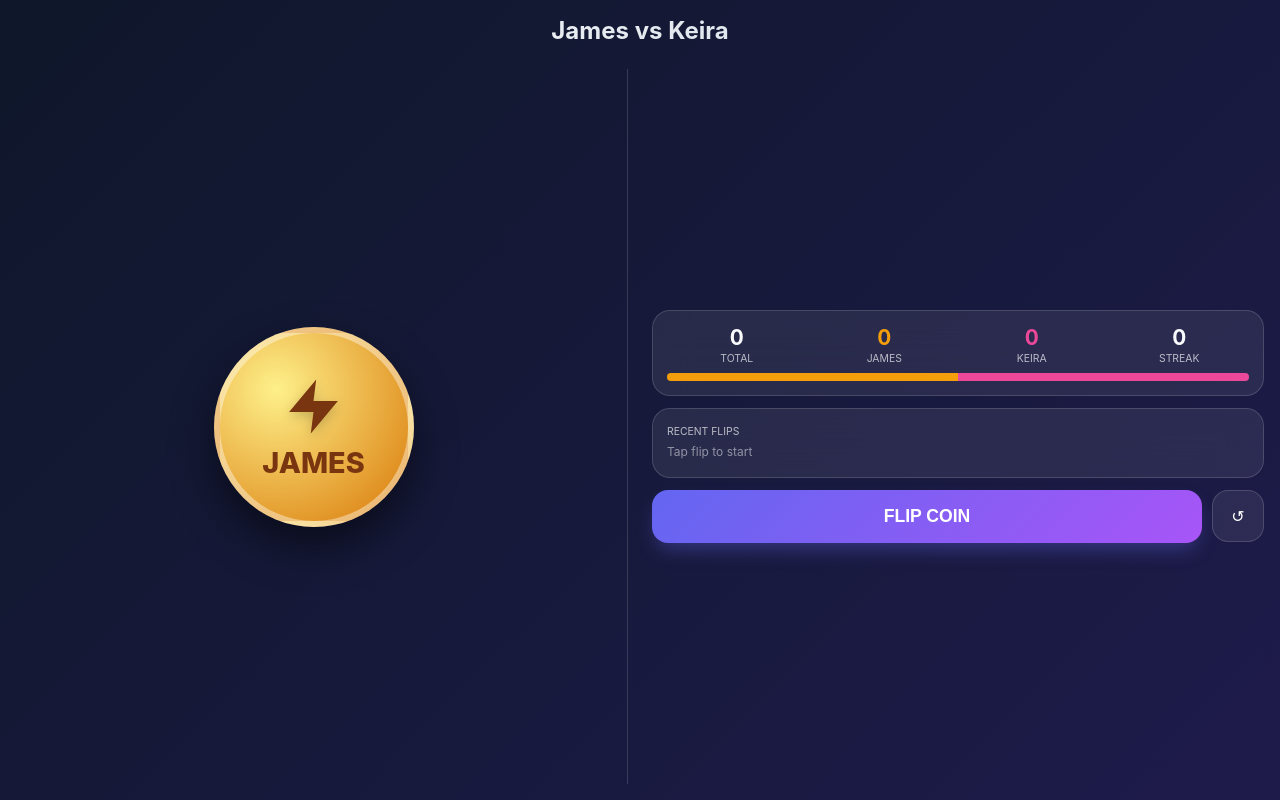
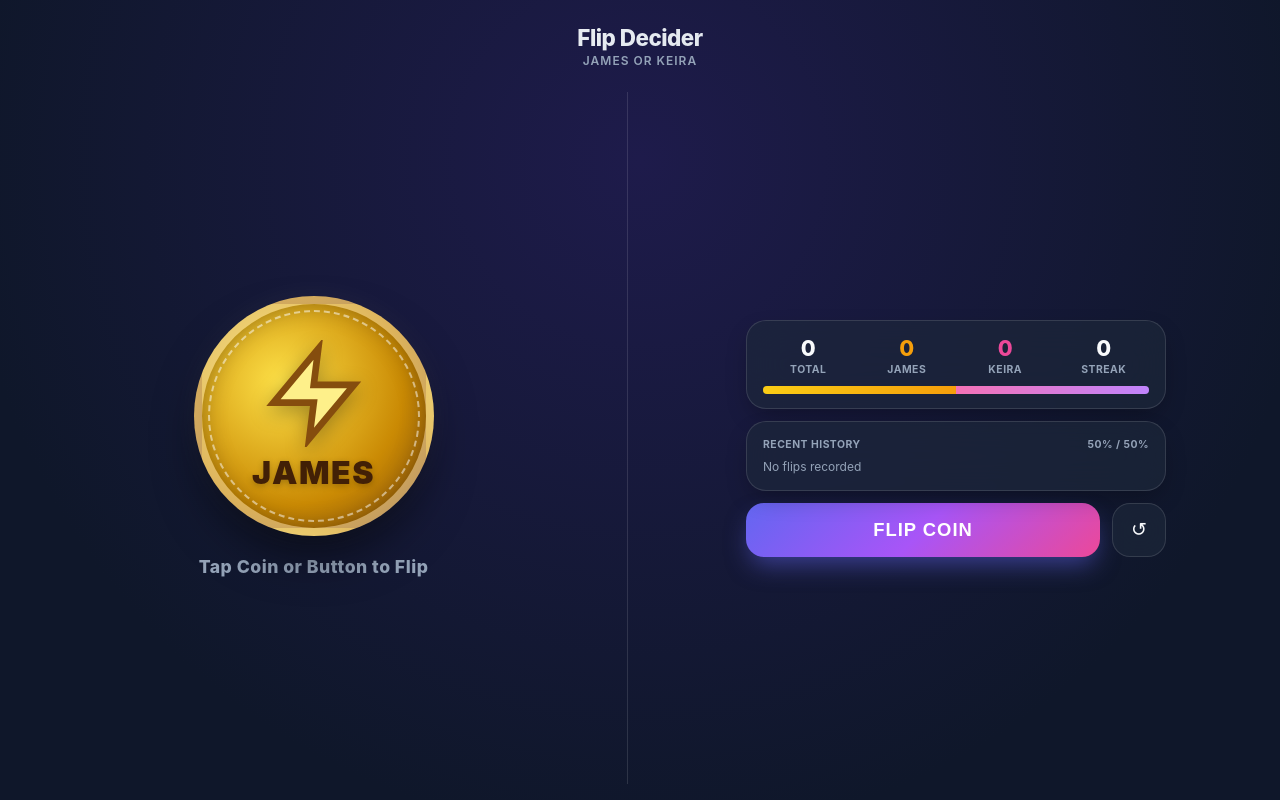
Before and after one commit to OrlandoTragic/CoinFlipper, a plain HTML site: page index.html in a window 1280 px wide. Drawn offline with nearby package versions, Linux system fonts and the light colour scheme.

Commit message:
Update index.html Duo testing

```diff
--- a/index.html
+++ b/index.html
@@ -2,17 +2,28 @@
 <html lang="en">
 <head>
   <meta charset="UTF-8">
-  <meta name="viewport" content="width=device-width, initial-scale=1.0, viewport-fit=cover">
+  <meta name="viewport" content="width=device-width, initial-scale=1.0, maximum-scale=1.0, user-scalable=no, viewport-fit=cover">
+  <meta name="theme-color" content="#0f172a">
+  <meta name="apple-mobile-web-app-capable" content="yes">
+  <meta name="apple-mobile-web-app-status-bar-style" content="black-translucent">
   <title>Coin Flipper - James vs Keira</title>
+
+  <!-- Canvas Confetti Library for wins -->
   <script src="https://cdn.jsdelivr.net/npm/canvas-confetti@1.6.0/dist/confetti.browser.min.js"></script>
+
   <style>
+    /* Design Tokens & Universal Reset */
     :root {
-      --bg-gradient: linear-gradient(135deg, #0f172a 0%, #1e1b4b 100%);
-      --glass: rgba(255, 255, 255, 0.08);
-      --glass-border: rgba(255, 255, 255, 0.15);
-      --james-yellow: #f59e0b;
+      --bg-slate: #0f172a;
+      --bg-gradient: radial-gradient(circle at 50% 20%, #1e1b4b 0%, #0f172a 75%);
+      --glass-bg: rgba(30, 41, 59, 0.65);
+      --glass-border: rgba(255, 255, 255, 0.12);
+      --james-gold: #f59e0b;
+      --james-accent: #fef08a;
       --keira-pink: #ec4899;
-      --text-light: #f8fafc;
+      --keira-purple: #c084fc;
+      --text-main: #f8fafc;
+      --text-muted: #94a3b8;
     }
 
     * {
@@ -24,76 +35,100 @@
       -webkit-tap-highlight-color: transparent;
     }
 
-    body {
-      font-family: -apple-system, BlinkMacSystemFont, "SF Pro Display", "SF Pro Text", sans-serif;
-      background: var(--bg-gradient);
-      color: var(--text-light);
-      min-height: 100vh;
-      min-height: -webkit-fill-available;
+    /* Edge-to-Edge Safari Safe Area Canvas Setup */
+    html, body {
+      background-color: var(--bg-slate);
+      background-image: var(--bg-gradient);
+      color: var(--text-main);
+      height: 100%;
+      width: 100%;
+      overflow: hidden;
+      font-family: -apple-system, BlinkMacSystemFont, "SF Pro Display", "SF Pro Text", "Helvetica Neue", sans-serif;
+    }
+
+    /* Safe Area Padding Shell */
+    .app-viewport {
       display: flex;
       flex-direction: column;
-      overflow-x: hidden;
+      height: 100%;
+      width: 100%;
+      padding-top: max(env(safe-area-inset-top), 16px);
+      padding-bottom: max(env(safe-area-inset-bottom), 16px);
+      padding-left: max(env(safe-area-inset-left), 20px);
+      padding-right: max(env(safe-area-inset-right), 20px);
+      justify-content: space-between;
     }
 
-    /* Layout - Default Single Screen */
-    .app-container {
-      display: grid;
-      grid-template-rows: auto auto 1fr;
-      height: 100vh;
-      padding: max(16px, env(safe-area-inset-top)) max(16px, env(safe-area-inset-right)) max(16px, env(safe-area-inset-bottom)) max(16px, env(safe-area-inset-left));
-      gap: 16px;
-      overflow-y: auto;
-    }
-
-    /* iPhone Duo Spanning & Foldable Posture Support */
-    @media (screen-spanning: single-fold-vertical), (min-width: 700px) and (orientation: landscape) {
-      .app-container {
+    /* Dual Screen & Spanning Adaptation for Duo Devices */
+    @media (screen-spanning: single-fold-vertical), (min-width: 768px) and (orientation: landscape) {
+      .app-viewport {
+        display: grid;
+        grid-template-columns: 1fr 1fr;
         grid-template-rows: auto 1fr;
-        grid-template-columns: 1fr 1fr;
         gap: 24px;
-        overflow: hidden;
+        align-items: center;
       }
-
       .header-area {
         grid-column: span 2;
       }
-
       .stage-panel {
         border-right: 1px solid var(--glass-border);
-        padding-right: 16px;
+        padding-right: 20px;
+        height: 100%;
       }
     }
 
-    header {
+    /* App Header */
+    .header-area {
       text-align: center;
+      padding-top: 8px;
     }
 
-    h1 {
-      font-size: 1.5rem;
-      font-weight: 700;
-      background: linear-gradient(135deg, #fff 0%, #cbd5e1 100%);
+    .app-title {
+      font-size: 1.4rem;
+      font-weight: 800;
+      letter-spacing: -0.5px;
+      background: linear-gradient(135deg, #ffffff 0%, #cbd5e1 100%);
       -webkit-background-clip: text;
       -webkit-text-fill-color: transparent;
     }
 
-    /* Stage Panel */
+    .app-subtitle {
+      font-size: 0.75rem;
+      font-weight: 600;
+      color: var(--text-muted);
+      margin-top: 2px;
+      text-transform: uppercase;
+      letter-spacing: 1px;
+    }
+
+    /* Central 3D Stage Section */
     .stage-panel {
+      flex: 1 1 auto;
       display: flex;
       flex-direction: column;
       align-items: center;
       justify-content: center;
       position: relative;
-      perspective: 1000px;
-      gap: 20px;
+      perspective: 1200px;
+      margin: 12px 0;
     }
 
-    /* 3D Coin */
+    /* Coin Glow & Interactive Target */
     .coin-wrapper {
-      width: 200px;
-      height: 200px;
+      width: min(62vw, 240px);
+      height: min(62vw, 240px);
+      max-width: 250px;
+      max-height: 250px;
       position: relative;
       transform-style: preserve-3d;
       cursor: pointer;
+      border-radius: 50%;
+      transition: transform 0.15s ease-out;
+    }
+
+    .coin-wrapper:active {
+      transform: scale(0.96);
     }
 
     .coin {
@@ -102,7 +137,7 @@
       position: absolute;
       transform-style: preserve-3d;
       border-radius: 50%;
-      box-shadow: 0 20px 40px rgba(0,0,0,0.5), inset 0 0 15px rgba(255,255,255,0.3);
+      box-shadow: 0 25px 50px -12px rgba(0, 0, 0, 0.65), 0 0 30px rgba(255, 255, 255, 0.05);
     }
 
     .coin-face {
@@ -116,50 +151,91 @@
       flex-direction: column;
       align-items: center;
       justify-content: center;
-      border: 6px solid rgba(255,255,255,0.4);
+      border: 8px solid rgba(255, 255, 255, 0.35);
+      box-shadow: inset 0 0 25px rgba(0, 0, 0, 0.3);
     }
 
+    /* James Side Styling */
     .face-james {
-      background: radial-gradient(circle at 30% 30%, #fef08a, #d97706);
-      color: #78350f;
+      background: radial-gradient(circle at 35% 35%, #fde047 0%, #ca8a04 60%, #854d0e 100%);
+      color: #422006;
+      transform: rotateY(0deg);
     }
 
+    .face-james::before {
+      content: '';
+      position: absolute;
+      inset: 6px;
+      border-radius: 50%;
+      border: 2px dashed rgba(255, 255, 255, 0.5);
+      pointer-events: none;
+    }
+
+    /* Keira Side Styling */
     .face-keira {
-      background: radial-gradient(circle at 30% 30%, #fbcfe8, #c084fc);
-      color: #581c87;
+      background: radial-gradient(circle at 35% 35%, #f472b6 0%, #c084fc 60%, #6366f1 100%);
+      color: #ffffff;
       transform: rotateY(180deg);
     }
 
-    .coin-title {
-      font-size: 1.8rem;
-      font-weight: 800;
+    .face-keira::before {
+      content: '';
+      position: absolute;
+      inset: 6px;
+      border-radius: 50%;
+      border: 2px dashed rgba(255, 255, 255, 0.5);
+      pointer-events: none;
+    }
+
+    .coin-name {
+      font-size: clamp(1.4rem, 5vw, 2rem);
+      font-weight: 900;
       margin-top: 6px;
       text-transform: uppercase;
+      letter-spacing: 1.5px;
+      text-shadow: 0 2px 6px rgba(0, 0, 0, 0.25);
     }
 
-    .icon-svg {
-      width: 65px;
-      height: 65px;
-      filter: drop-shadow(0 4px 6px rgba(0,0,0,0.2));
+    .coin-icon {
+      width: 48%;
+      height: 48%;
+      filter: drop-shadow(0 6px 10px rgba(0, 0, 0, 0.3));
     }
 
-    /* Controls & Dashboard */
+    /* Dynamic Outcome Banner */
+    .status-banner {
+      margin-top: 16px;
+      font-size: 1.1rem;
+      font-weight: 800;
+      height: 28px;
+      display: flex;
+      align-items: center;
+      justify-content: center;
+      text-align: center;
+      letter-spacing: 0.5px;
+    }
+
+    /* Dashboard & Glass Cards Panel */
     .dashboard-panel {
       display: flex;
       flex-direction: column;
       gap: 12px;
-      justify-content: center;
+      width: 100%;
+      max-width: 420px;
+      margin: 0 auto;
     }
 
     .glass-card {
-      background: var(--glass);
+      background: var(--glass-bg);
       backdrop-filter: blur(20px);
       -webkit-backdrop-filter: blur(20px);
       border: 1px solid var(--glass-border);
-      border-radius: 18px;
-      padding: 14px;
+      border-radius: 20px;
+      padding: 14px 16px;
+      box-shadow: 0 10px 25px -5px rgba(0, 0, 0, 0.3);
     }
 
+    /* Stats Grid */
     .stats-grid {
       display: grid;
       grid-template-columns: repeat(4, 1fr);
@@ -167,59 +243,84 @@
       text-align: center;
     }
 
-    .stat-val {
-      font-size: 1.3rem;
-      font-weight: 700;
+    .stat-number {
+      font-size: 1.35rem;
+      font-weight: 800;
     }
 
     .stat-label {
       font-size: 0.65rem;
+      font-weight: 700;
       text-transform: uppercase;
-      opacity: 0.7;
+      color: var(--text-muted);
       margin-top: 2px;
+      letter-spacing: 0.5px;
     }
 
-    /* Win Percentage Bar */
-    .ratio-bar-container {
+    /* Win Percentage Distribution Bar */
+    .ratio-bar-wrapper {
       height: 8px;
-      background: rgba(255,255,255,0.1);
+      background: rgba(255, 255, 255, 0.1);
       border-radius: 4px;
       overflow: hidden;
       display: flex;
-      margin-top: 8px;
+      margin-top: 10px;
     }
 
-    .ratio-james {
-      background: var(--james-yellow);
+    .bar-james {
+      background: linear-gradient(90deg, #facc15, #f59e0b);
       width: 50%;
-      transition: width 0.3s ease;
+      transition: width 0.4s ease;
     }
 
-    .ratio-keira {
-      background: var(--keira-pink);
+    .bar-keira {
+      background: linear-gradient(90deg, #f472b6, #c084fc);
       width: 50%;
-      transition: width 0.3s ease;
+      transition: width 0.4s ease;
     }
 
-    /* History Chips */
-    .history-container {
+    /* History Chips Scroll Area */
+    .history-card {
       display: flex;
-      gap: 6px;
-      overflow-x: auto;
-      padding-bottom: 4px;
+      flex-direction: column;
+      gap: 8px;
     }
 
-    .history-chip {
-      padding: 4px 10px;
+    .history-header {
+      display: flex;
+      justify-content: space-between;
+      align-items: center;
+    }
+
+    .history-chips {
+      display: flex;
+      gap: 8px;
+      overflow-x: auto;
+      padding-bottom: 2px;
+      scrollbar-width: none;
+    }
+
+    .history-chips::-webkit-scrollbar {
+      display: none;
+    }
+
+    .chip {
+      padding: 4px 12px;
       border-radius: 12px;
       font-size: 0.75rem;
-      font-weight: 700;
+      font-weight: 800;
       white-space: nowrap;
+      animation: chipPop 0.25s cubic-bezier(0.175, 0.885, 0.32, 1.275);
+    }
+
+    @keyframes chipPop {
+      0% { transform: scale(0.6); opacity: 0; }
+      100% { transform: scale(1); opacity: 1; }
     }
 
     .chip-james {
       background: rgba(245, 158, 11, 0.2);
-      color: var(--james-yellow);
+      color: var(--james-gold);
       border: 1px solid rgba(245, 158, 11, 0.4);
     }
 
@@ -229,176 +330,241 @@
       border: 1px solid rgba(236, 72, 153, 0.4);
     }
 
-    /* Action Buttons */
-    .controls-row {
+    /* Action Buttons Row */
+    .action-row {
       display: grid;
       grid-template-columns: 1fr auto;
-      gap: 10px;
+      gap: 12px;
     }
 
-    .flip-btn {
+    .btn-flip {
       padding: 16px;
-      border-radius: 16px;
+      border-radius: 18px;
       border: none;
-      background: linear-gradient(135deg, #6366f1 0%, #a855f7 100%);
-      color: #fff;
-      font-size: 1.1rem;
-      font-weight: 700;
-      box-shadow: 0 10px 20px -5px rgba(99, 102, 241, 0.4);
+      background: linear-gradient(135deg, #6366f1 0%, #a855f7 50%, #ec4899 100%);
+      color: #ffffff;
+      font-size: 1.15rem;
+      font-weight: 800;
+      letter-spacing: 1px;
+      box-shadow: 0 12px 25px -5px rgba(99, 102, 241, 0.5);
       cursor: pointer;
+      transition: transform 0.1s ease, box-shadow 0.1s ease;
     }
 
-    .flip-btn:active {
-      transform: scale(0.98);
+    .btn-flip:active {
+      transform: scale(0.97);
     }
 
-    .icon-btn {
-      width: 52px;
-      height: 52px;
-      border-radius: 16px;
+    .btn-icon {
+      width: 54px;
+      height: 54px;
+      border-radius: 18px;
       border: 1px solid var(--glass-border);
-      background: var(--glass);
-      color: #fff;
+      background: var(--glass-bg);
+      color: var(--text-main);
       display: flex;
       align-items: center;
       justify-content: center;
       cursor: pointer;
-      font-size: 1rem;
+      font-size: 1.2rem;
+      backdrop-filter: blur(20px);
+      -webkit-backdrop-filter: blur(20px);
+      transition: transform 0.1s ease;
+    }
+
+    .btn-icon:active {
+      transform: scale(0.92);
     }
   </style>
 </head>
 <body>
 
-  <div class="app-container">
+  <div class="app-viewport">
+
+    <!-- Top Bar Title -->
     <div class="header-area">
-      <header>
-        <h1>James vs Keira</h1>
-      </header>
+      <div class="app-title">Flip Decider</div>
+      <div class="app-subtitle">James or Keira</div>
     </div>
 
-    <!-- Stage Panel -->
+    <!-- Center 3D Stage Section -->
     <div class="stage-panel">
       <div class="coin-wrapper" onclick="flipCoin()">
         <div class="coin" id="coin">
+
+          <!-- Side A: James -->
           <div class="coin-face face-james">
-            <svg class="icon-svg" viewBox="0 0 24 24" fill="currentColor">
-              <path d="M13 2L3 14h9l-1 8 10-12h-9l1-8z"/>
+            <svg class="coin-icon" viewBox="0 0 24 24" fill="#fef08a" stroke="#854d0e" stroke-width="1.5">
+              <polygon points="13 2 3 14 12 14 11 22 21 10 12 10 13 2"></polygon>
             </svg>
-            <div class="coin-title">James</div>
+            <div class="coin-name">JAMES</div>
           </div>
+
+          <!-- Side B: Keira -->
           <div class="coin-face face-keira">
-            <svg class="icon-svg" viewBox="0 0 24 24" fill="currentColor">
-              <path d="M20 12c0-3.87-3.13-7-7-7s-7 3.13-7 7c0 2.38 1.19 4.47 3 5.74V21l4-2 4 2v-3.26c1.81-1.27 3-3.36 3-5.74z"/>
+            <svg class="coin-icon" viewBox="0 0 100 100" fill="none">
+              <path d="M52 25 L68 5 L58 30 Z" fill="#fde047" stroke="#eab308" stroke-width="2" />
+              <path d="M35 30 Q28 15 42 28 Z" fill="#f472b6" stroke="#fff" stroke-width="1.5"/>
+              <path d="M48 32 Q45 18 54 30 Z" fill="#f472b6" stroke="#fff" stroke-width="1.5"/>
+              <path d="M30 45 C30 28 60 28 65 42 C70 52 65 65 50 68 C40 70 30 60 30 45 Z" fill="#ffffff"/>
+              <path d="M30 35 Q20 40 25 50 Q18 58 28 65" stroke="#ec4899" stroke-width="5" stroke-linecap="round"/>
+              <path d="M26 38 Q16 43 21 53 Q14 61 24 68" stroke="#a855f7" stroke-width="4" stroke-linecap="round"/>
+              <path d="M22 41 Q12 46 17 56" stroke="#3b82f6" stroke-width="3" stroke-linecap="round"/>
+              <circle cx="52" cy="45" r="3" fill="#1e1b4b"/>
+              <circle cx="58" cy="52" r="4" fill="#f472b6" opacity="0.6"/>
             </svg>
-            <div class="coin-title">Keira</div>
+            <div class="coin-name">KEIRA</div>
           </div>
+
         </div>
+      </div>
+
+      <!-- Live Result Banner -->
+      <div id="statusBanner" class="status-banner" style="color: var(--text-muted);">
+        Tap Coin or Button to Flip
       </div>
     </div>
 
-    <!-- Dashboard Panel -->
+    <!-- Lower Dashboard Panel -->
     <div class="dashboard-panel">
-      <!-- Stats Summary -->
+
+      <!-- Stats Summary Card -->
       <div class="glass-card">
         <div class="stats-grid">
           <div>
-            <div class="stat-val" id="totalFlips">0</div>
+            <div class="stat-number" id="totalFlips">0</div>
             <div class="stat-label">Total</div>
           </div>
           <div>
-            <div class="stat-val" id="jamesCount" style="color: var(--james-yellow);">0</div>
+            <div class="stat-number" id="jamesCount" style="color: var(--james-gold);">0</div>
             <div class="stat-label">James</div>
           </div>
           <div>
-            <div class="stat-val" id="keiraCount" style="color: var(--keira-pink);">0</div>
+            <div class="stat-number" id="keiraCount" style="color: var(--keira-pink);">0</div>
             <div class="stat-label">Keira</div>
           </div>
           <div>
-            <div class="stat-val" id="streakCount">0</div>
+            <div class="stat-number" id="streakCount">0</div>
             <div class="stat-label">Streak</div>
           </div>
         </div>
 
-        <div class="ratio-bar-container">
-          <div class="ratio-james" id="ratioJames"></div>
-          <div class="ratio-keira" id="ratioKeira"></div>
+        <div class="ratio-bar-wrapper">
+          <div class="bar-james" id="barJames"></div>
+          <div class="bar-keira" id="barKeira"></div>
         </div>
       </div>
 
-      <!-- History Log -->
-      <div class="glass-card">
-        <div class="stat-label" style="margin-bottom: 6px;">Recent Flips</div>
-        <div class="history-container" id="historyLog">
-          <span style="font-size: 0.75rem; opacity: 0.5;">Tap flip to start</span>
+      <!-- History Card -->
+      <div class="glass-card history-card">
+        <div class="history-header">
+          <span class="stat-label">Recent History</span>
+          <span class="stat-label" id="winRateText">50% / 50%</span>
+        </div>
+        <div class="history-chips" id="historyChips">
+          <span style="font-size: 0.75rem; color: var(--text-muted);">No flips recorded</span>
         </div>
       </div>
 
-      <!-- Controls -->
-      <div class="controls-row">
-        <button class="flip-btn" onclick="flipCoin()">FLIP COIN</button>
-        <button class="icon-btn" onclick="resetStats()" title="Reset Stats">↺</button>
+      <!-- Button Controls -->
+      <div class="action-row">
+        <button class="btn-flip" id="flipBtn" onclick="flipCoin()">FLIP COIN</button>
+        <button class="btn-icon" onclick="resetStats()" title="Reset All Stats">↺</button>
       </div>
+
     </div>
+
   </div>
 
   <script>
+    // State Tracker
     let currentRotation = 0;
     let isFlipping = false;
     let total = 0, james = 0, keira = 0, streak = 0, lastWinner = null;
     let history = [];
 
-    // Web Audio Synthesizer for SFX
-    const audioCtx = new (window.AudioContext || window.webkitAudioContext)();
+    // Synthesized Audio Context
+    let audioCtx = null;
 
-    function playSound(type) {
-      if (audioCtx.state === 'suspended') audioCtx.resume();
+    function initAudio() {
+      if (!audioCtx) {
+        audioCtx = new (window.AudioContext || window.webkitAudioContext)();
+      }
+      if (audioCtx.state === 'suspended') {
+        audioCtx.resume();
+      }
+    }
+
+    function playSound(type, isJames = false) {
+      initAudio();
       const osc = audioCtx.createOscillator();
       const gain = audioCtx.createGain();
       osc.connect(gain);
       gain.connect(audioCtx.destination);
 
       if (type === 'flip') {
-        osc.frequency.setValueAtTime(300, audioCtx.currentTime);
-        osc.frequency.exponentialRampToValueAtTime(800, audioCtx.currentTime + 0.15);
-        gain.gain.setValueAtTime(0.3, audioCtx.currentTime);
-        gain.gain.linearRampToValueAtTime(0.01, audioCtx.currentTime + 0.15);
+        osc.type = 'sine';
+        osc.frequency.setValueAtTime(320, audioCtx.currentTime);
+        osc.frequency.exponentialRampToValueAtTime(750, audioCtx.currentTime + 0.18);
+        gain.gain.setValueAtTime(0.25, audioCtx.currentTime);
+        gain.gain.linearRampToValueAtTime(0.01, audioCtx.currentTime + 0.18);
         osc.start();
-        osc.stop(audioCtx.currentTime + 0.15);
+        osc.stop(audioCtx.currentTime + 0.18);
       } else if (type === 'land') {
-        osc.frequency.setValueAtTime(523.25, audioCtx.currentTime); // C5
-        gain.gain.setValueAtTime(0.4, audioCtx.currentTime);
-        gain.gain.exponentialRampToValueAtTime(0.01, audioCtx.currentTime + 0.3);
+        osc.type = isJames ? 'triangle' : 'sine';
+        osc.frequency.setValueAtTime(isJames ? 987.77 : 1318.51, audioCtx.currentTime);
+        osc.frequency.exponentialRampToValueAtTime(isJames ? 493.88 : 659.25, audioCtx.currentTime + 0.3);
+        gain.gain.setValueAtTime(0.35, audioCtx.currentTime);
+        gain.gain.exponentialRampToValueAtTime(0.001, audioCtx.currentTime + 0.3);
         osc.start();
         osc.stop(audioCtx.currentTime + 0.3);
       }
     }
 
     function triggerHaptic() {
-      if (navigator.vibrate) navigator.vibrate([20, 30, 20]);
+      if (navigator.vibrate) {
+        navigator.vibrate([25, 40, 25]);
+      }
     }
 
     function flipCoin() {
       if (isFlipping) return;
       isFlipping = true;
+
+      initAudio();
       playSound('flip');
       triggerHaptic();
 
       const coin = document.getElementById('coin');
+      const statusBanner = document.getElementById('statusBanner');
+      const flipBtn = document.getElementById('flipBtn');
+
+      flipBtn.style.opacity = '0.7';
+      statusBanner.innerText = "Flipping...";
+      statusBanner.style.color = "var(--text-muted)";
+
+      // Random winner selection
       const isJames = Math.random() < 0.5;
-      const extraSpins = 1800; // 5 full rotations
-      const targetRotation = isJames ? 0 : 180;
+      const spins = 1800; // 5 full rotations
+      const targetSide = isJames ? 0 : 180;
 
-      currentRotation += extraSpins + (targetRotation - (currentRotation % 360));
+      currentRotation += spins + (targetSide - (currentRotation % 360));
 
-      coin.style.transition = 'transform 1.8s cubic-bezier(0.15, 0.85, 0.35, 1.2)';
+      coin.style.transition = 'transform 1.6s cubic-bezier(0.15, 0.85, 0.35, 1.15)';
       coin.style.transform = `rotateY(${currentRotation}deg)`;
 
       setTimeout(() => {
         isFlipping = false;
-        playSound('land');
+        flipBtn.style.opacity = '1';
+
+        playSound('land', isJames);
         triggerHaptic();
 
-        // Update stats
+        // Register Winner
+        const winnerName = isJames ? "James" : "Keira";
+        statusBanner.innerText = `It's ${winnerName}!`;
+        statusBanner.style.color = isJames ? "var(--james-gold)" : "var(--keira-pink)";
+
         total++;
         if (isJames) {
           james++;
@@ -410,45 +576,54 @@
           lastWinner = 'Keira';
         }
 
-        // Particle explosion
+        // Trigger Confetti
         if (window.confetti) {
           confetti({
-            particleCount: 40,
+            particleCount: 45,
             spread: 60,
-            origin: { y: 0.6 },
-            colors: isJames ? ['#f59e0b', '#fef08a'] : ['#ec4899', '#c084fc']
+            origin: { y: 0.55 },
+            colors: isJames ? ['#facc15', '#f59e0b', '#ffffff'] : ['#f472b6', '#c084fc', '#6366f1']
           });
         }
 
-        // Update UI
-        history.unshift(lastWinner);
+        history.unshift({ name: winnerName, isJames });
         if (history.length > 8) history.pop();
+
         updateUI();
-      }, 1800);
+      }, 1600);
     }
 
     function updateUI() {
       document.getElementById('totalFlips').innerText = total;
       document.getElementById('jamesCount').innerText = james;
       document.getElementById('keiraCount').innerText = keira;
-      document.getElementById('streakCount').innerText = streak;
+      document.getElementById('streakCount').innerText = streak > 0 ? `${streak}` : '0';
 
-      // Update Ratio Bar
-      const jamesPct = total > 0 ? (james / total) * 100 : 50;
-      document.getElementById('ratioJames').style.width = `${jamesPct}%`;
-      document.getElementById('ratioKeira').style.width = `${100 - jamesPct}%`;
+      const jamesPct = total > 0 ? Math.round((james / total) * 100) : 50;
+      const keiraPct = total > 0 ? Math.round((keira / total) * 100) : 50;
 
-      // Update History Log
-      const historyLog = document.getElementById('historyLog');
-      historyLog.innerHTML = history.map(w =>
-        `<span class="history-chip ${w === 'James' ? 'chip-james' : 'chip-keira'}">${w}</span>`
-      ).join('');
+      document.getElementById('barJames').style.width = `${jamesPct}%`;
+      document.getElementById('barKeira').style.width = `${keiraPct}%`;
+      document.getElementById('winRateText').innerText = `${jamesPct}% / ${keiraPct}%`;
+
+      const historyChips = document.getElementById('historyChips');
+      if (history.length === 0) {
+        historyChips.innerHTML = '<span style="font-size: 0.75rem; color: var(--text-muted);">No flips recorded</span>';
+      } else {
+        historyChips.innerHTML = history.map(item => `
+          <span class="chip ${item.isJames ? 'chip-james' : 'chip-keira'}">
+            ${item.name}
+          </span>
+        `).join('');
+      }
     }
 
     function resetStats() {
       total = 0; james = 0; keira = 0; streak = 0; lastWinner = null; history = [];
+      const statusBanner = document.getElementById('statusBanner');
+      statusBanner.innerText = "Tap Coin or Button to Flip";
+      statusBanner.style.color = "var(--text-muted)";
       updateUI();
-      document.getElementById('historyLog').innerHTML = '<span style="font-size: 0.75rem; opacity: 0.5;">Tap flip to start</span>';
     }
   </script>
 </body>
```
